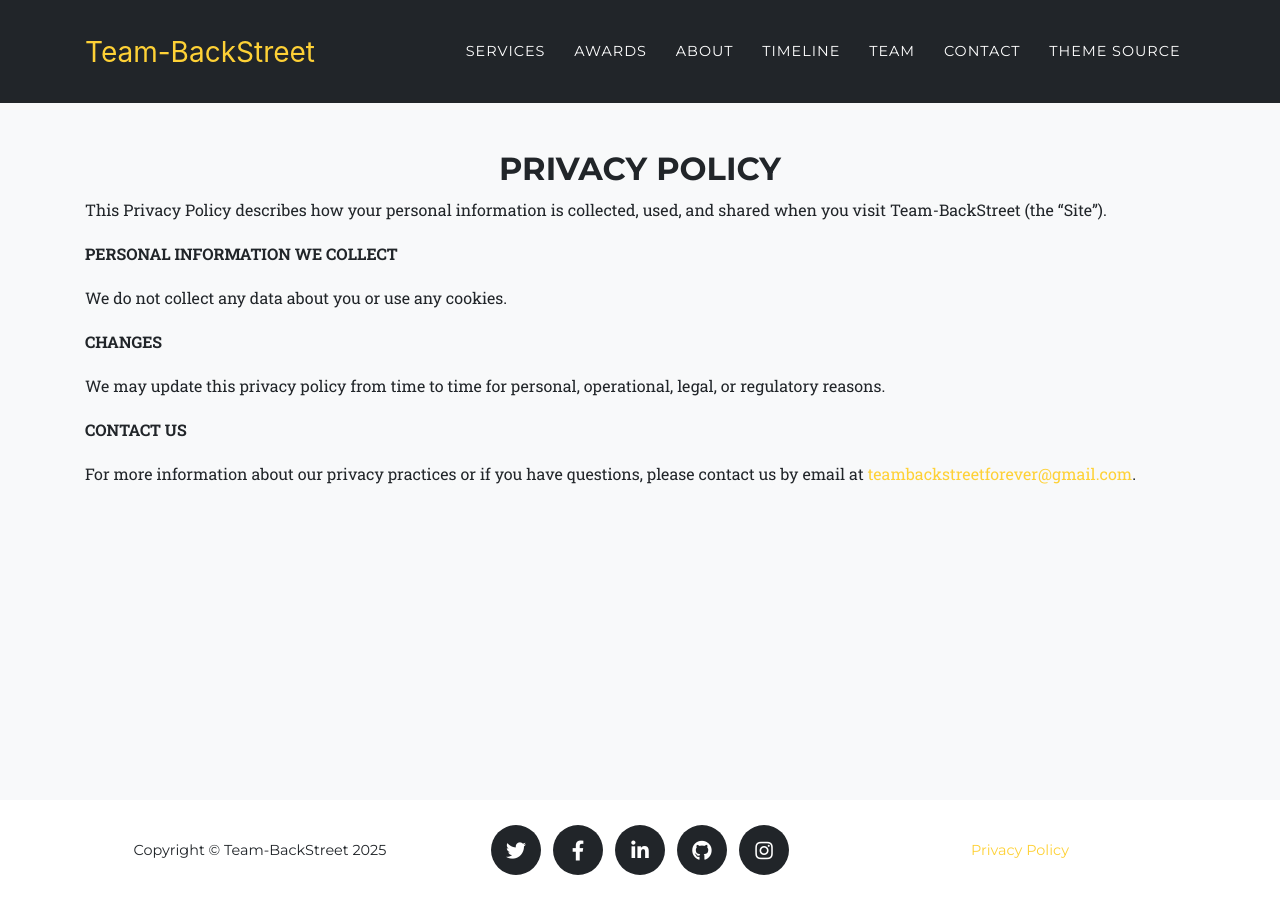
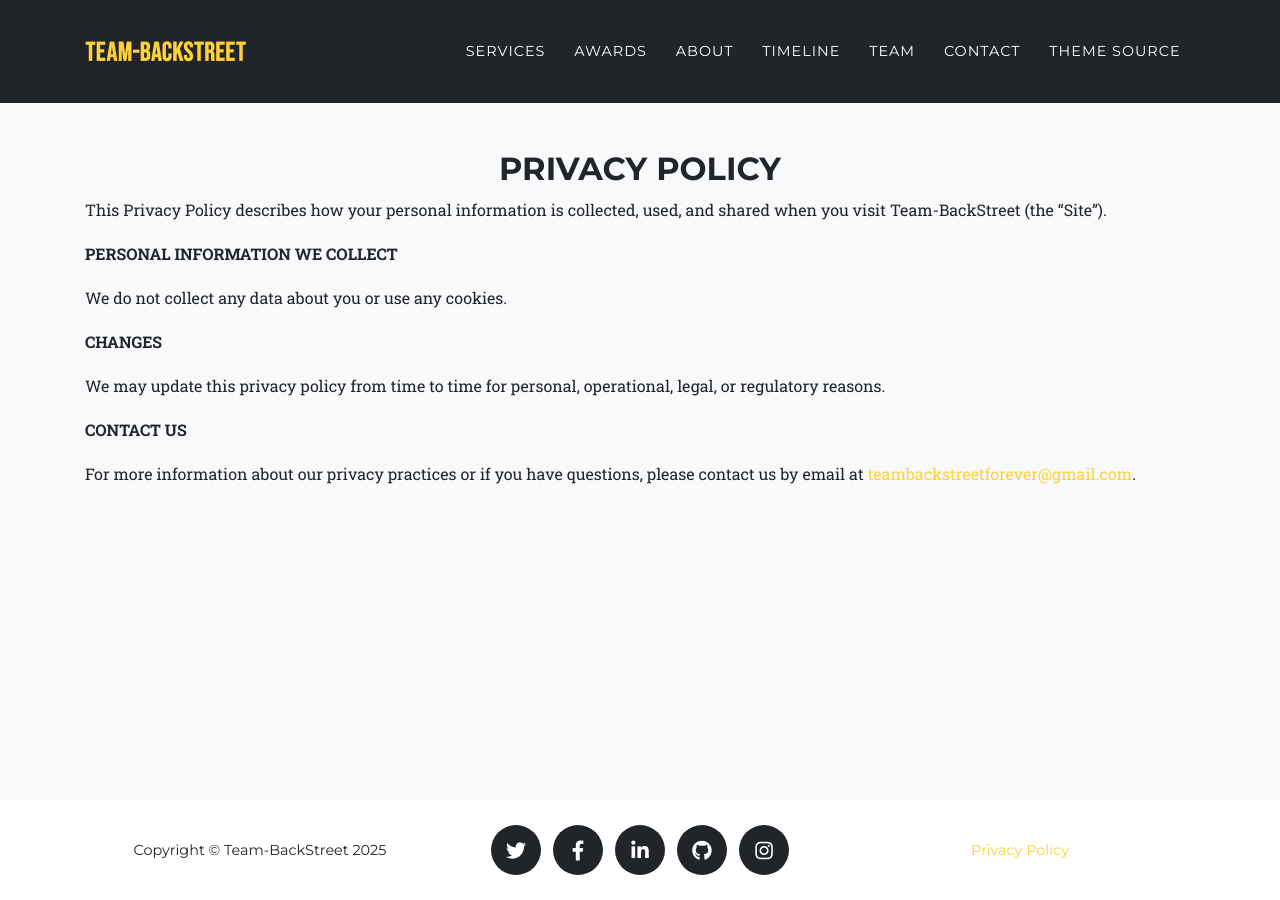
Before and after one commit to Team-BackStreet-2nd/backstreet.github.io, a Jekyll site: the page built from legal.md, in a window 1280 px wide. Built offline with Jekyll 4.4.1, drawn with Linux system fonts in a browser that asks for light colours; some web fonts are replaced.

Commit message:
251026 edit font file name

```diff
--- a/_sass/base/_mixins.scss
+++ b/_sass/base/_mixins.scss
@@ -1,8 +1,8 @@
 @font-face {
   font-family: 'Wuin';
-  src: url('/assets/fonts/Wuin.otf') format('opentype'),
-       url('/assets/fonts/Wuin.ttf') format('truetype');
-  font-weight: bold;
+  src: url('/assets/fonts/Wuinbold.otf') format('opentype'),
+       url('/assets/fonts/Wuinbold.ttf') format('truetype');
+  font-weight: normal;
   font-style: normal;
 }
 
```
